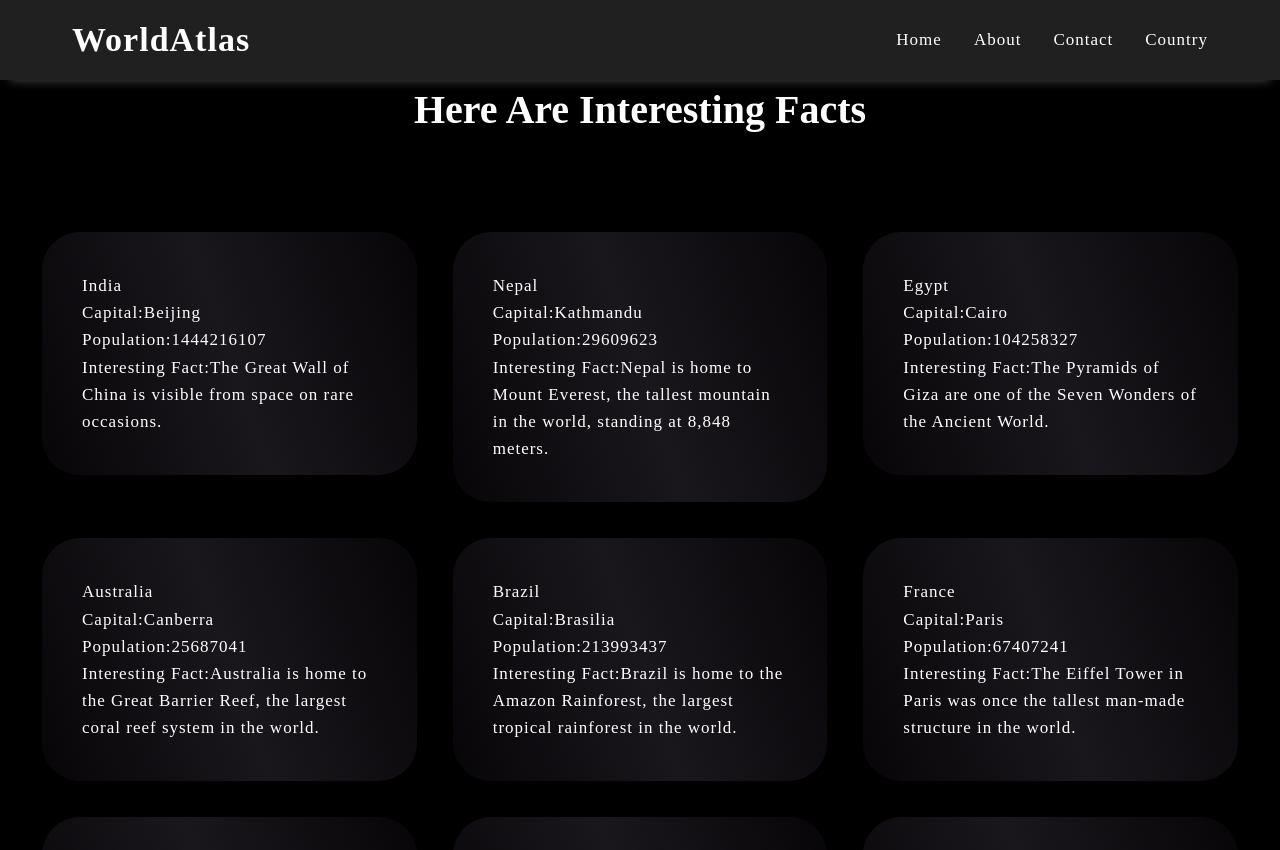
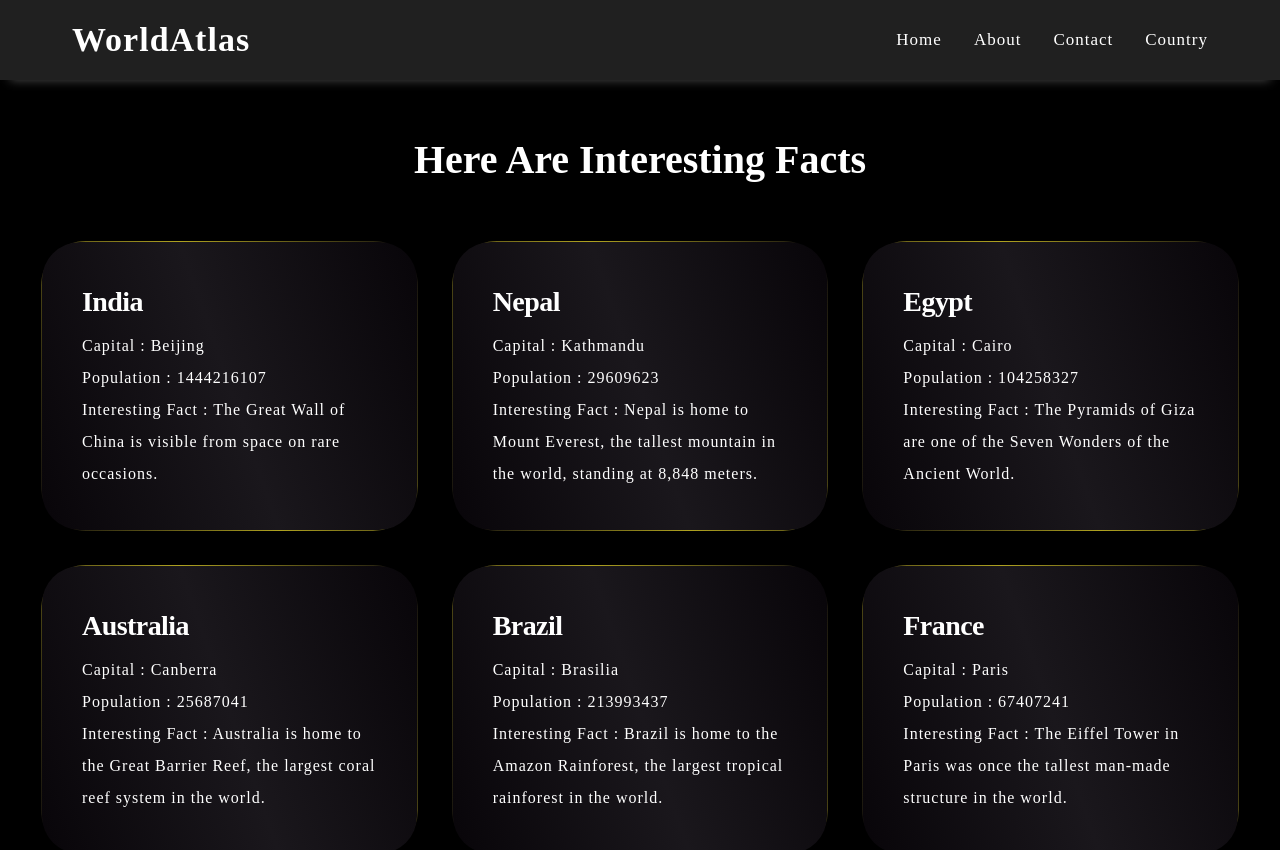
Before and after one commit to Itsarun01/Country-Explorer, a React (Vite) app: page /about in a window 1280 px wide. Shown: the top 850 px of the page. Built offline with nearby package versions, Linux system fonts and the light colour scheme.

Commit message:
about page modification done..

```diff
--- a/src/App.css
+++ b/src/App.css
@@ -168,13 +168,12 @@ nav ul {
 }
 
 
-
 /* Hero Section End */
 
 /* About Section  */
 
 .section-about {
-  margin: 0 auto 9rem auto;
+  margin: 5rem auto 5rem auto;
 }
 
 .gradient-cards {
@@ -211,5 +210,44 @@ nav ul {
 }
 
 
+.bg-yellow-box {
+  position: relative;
+}
+
+
+.bg-yellow-box::after{
+  position: absolute;
+  top: -1px;
+  bottom: -1px;
+  left: -1px;
+  right: -1px;
+  content: "";
+  z-index: -1;
+  border-radius: 45px;
+}
+
+
+.bg-yellow-box::after {
+  background: linear-gradient(71deg, #110e0e, #afa220, #110e0e);
+}
+
+.card-title {
+  font-weight: 600;
+  color: white;
+  letter-spacing: -0.02em;
+  line-height: 40px;
+  font-style: normal;
+  font-size: 28px;
+  padding-bottom: 8px;
+}
+
+.card-description {
+  font-weight: 400;
+  line-height: 32px;
+  color: #fff;
+  font-size: 16px;
+  max-width: 470px;
+}
+
 
 /* About Section End  */
--- a/src/pages/About.jsx
+++ b/src/pages/About.jsx
@@ -11,21 +11,19 @@ const About = () => {
             country;
           return (
             <div className="card" key={id}>
-              <div className="container-card blue-box">
-                <p className="card-title">{countryName}</p>
+              <div className="container-card bg-yellow-box">
+                <p className="card-title"> {countryName}</p>
                 <p>
-                  <span className="card-description">Capital:{capital}</span>
+                  <span className="card-description">Capital : {capital}</span>
                 </p>
                 <p>
                   <span className="card-description">
-                    Population:
-                    {population}
+                    Population : {population}
                   </span>
                 </p>
                 <p>
                   <span className="card-description">
-                    Interesting Fact:
-                    {interestingFact}
+                    Interesting Fact : {interestingFact}
                   </span>
                 </p>
               </div>
```
